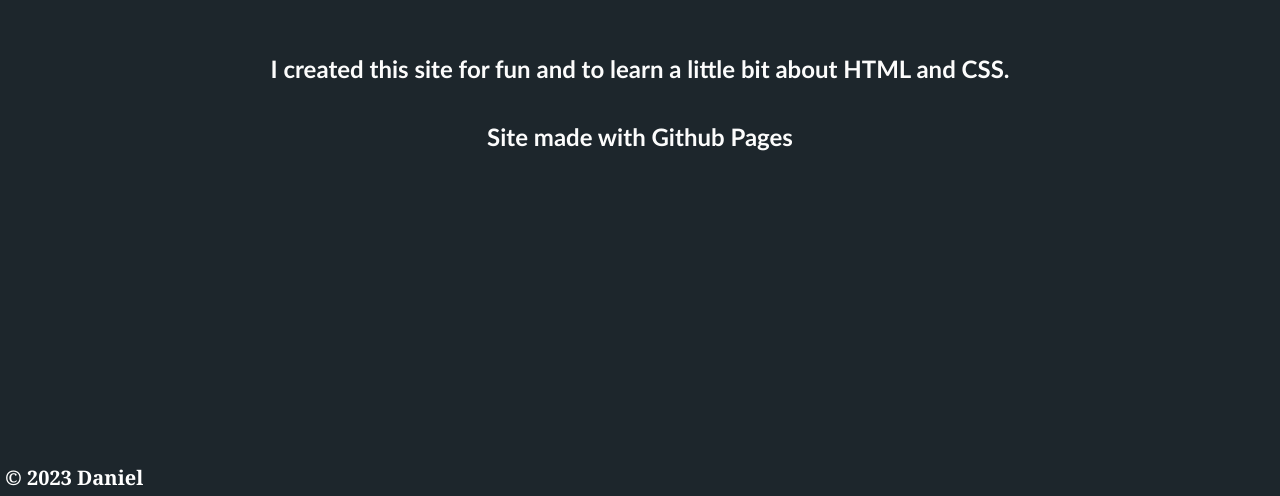
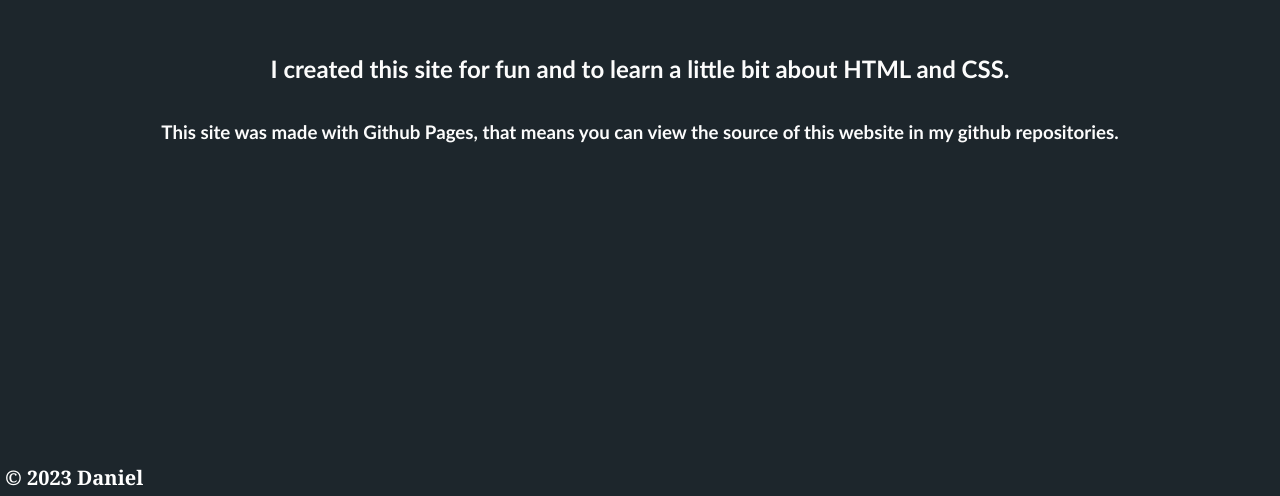
Before and after one commit to Danilol69/Danilol69.github.io, a plain HTML site: page about.html in a window 1280 px wide. Shown: the part 304-800 px from the top of the page. Drawn offline with Linux system fonts and the light colour scheme.

Commit message:
Small changes
Made buttons more fancy

```diff
--- a/about.html
+++ b/about.html
@@ -17,7 +17,7 @@
        <div class="container">
          <h1 style="font-size: 55px;" class="headline">About this site</h1>
          <h2>I created this site for fun and to learn a little bit about HTML and CSS.</h2>
-         <h2>Site made with Github Pages</h2>
+         <h3>This site was made with Github Pages, that means you can view the source of this website in my github repositories.</h3>
        </div>
        <h2 class="copyright">&copy; 2023 Daniel</h2>
      </body>
--- a/styles/about.css
+++ b/styles/about.css
@@ -55,12 +55,12 @@ header {
   }
 
   ::-moz-selection { /* Code for Firefox */
-    color: rgb(213, 202, 202);
+    color: rgb(255, 255, 255);
     background: rgb(223, 20, 20);
   }
 
   ::selection {
-    color: rgb(213, 202, 202);
+    color: rgb(255, 255, 255);
     background: rgb(223, 20, 20);
   }
 
--- a/styles/index.css
+++ b/styles/index.css
@@ -57,12 +57,12 @@ body {
   }
 
   ::-moz-selection { /* Code for Firefox */
-    color: rgb(213, 202, 202);
+    color: rgb(255, 255, 255);
     background: rgb(223, 20, 20);
   }
 
   ::selection {
-    color: rgb(213, 202, 202);
+    color: rgb(255, 255, 255);
     background: rgb(223, 20, 20);
   }
 
--- a/styles/socials.css
+++ b/styles/socials.css
@@ -50,14 +50,15 @@ display:none;
   .social:hover,
   .social:active {
     background-color: rgba(255, 0, 0, 0.767);
+    padding: 15px 30px;
   }
   ::-moz-selection { /* Code for Firefox */
-color: rgb(213, 202, 202);
+color: rgb(255, 255, 255);
 background: rgb(223, 20, 20);
 }
 
 ::selection {
-color: rgb(213, 202, 202);
+color: rgb(255, 255, 255);
 background: rgb(223, 20, 20);
 }
 img {
@@ -100,9 +101,13 @@ font-family:'Trebuchet MS', 'Lucida Sans Unicode', 'Lucida Grande', 'Lucida Sans
   text-decoration: none;
   padding: 10px 20px;
   border-radius: 8px;
+  padding: 10px 20px;
+  transition: 0.2s;
+  margin-bottom: 100px;
 }
 .buymeacoffee:hover,
 .buymeacoffee:active {
-    background-color: rgb(181, 105, 0);
+    background-color: rgb(204, 112, 0);
+    padding: 15px 30px;
     transition: 0.2s;
   }
```
Also changed, not shown: socials.html (+0 -2 lines).
